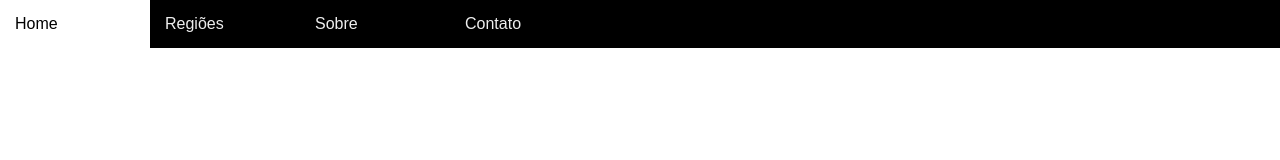
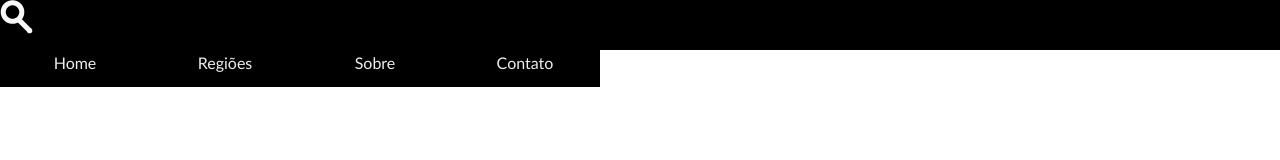
Before and after one commit to SamuelNeto/first-repository, a website: page index.html in a window 1280 px wide. Drawn offline with Linux system fonts and the light colour scheme.

Commit message:
Início de Criação de Barra de Pesquisa(SB) 1.0

```diff
--- a/css/style.css
+++ b/css/style.css
@@ -1,7 +1,6 @@
 /*
 @charset "UTF-8";
 display: inline-block;
-height: 40px;
 height: 200px;
 width: 100%;
 color: white;
@@ -47,7 +46,8 @@ background-color: #ddd;
 display: block
 background-color: #5186db
 background-color: #4444ee;
-padding: 0;
+padding: 15px;
+height: 50px;
 */
 /* Variables
 $nav-color: ;
@@ -76,15 +76,17 @@ $nav-color: ;
 
 /* Menu and Menu`s Link */
 .menu {
+	height: 50px;
 	width: 100%;
-	height: 48px;
 	font-family: Arial, Helvetica, sans-serif;
 }
 .menu a {
 	display: block;
 	color: #eee;
 	text-decoration: none;
+	font-family: 'Trebuchet MS', 'Lucida Sans Unicode', 'Lucida Grande', 'Lucida Sans', Arial, sans-serif ;
 	padding: 15px;
+	/* padding-right: 15px; */
 	transition: all ease-in .2s;
 }
 
@@ -97,6 +99,7 @@ $nav-color: ;
 .menu ul li {
 	width: 150px;
 	float: left;
+	text-align: center;
 }
 /* Sub-list */
 .menu ul ul {
@@ -126,6 +129,8 @@ label[for="btn-menu"] {
 	height: 50px;
 	width: 50px;
 }
+/* Search Button */
+.btn-search
 
 /* Responsiveness */
 @media(max-width: 800px) {
@@ -144,7 +149,6 @@ label[for="btn-menu"] {
 	.menu ul li {
 		float: none;
 		width: 100%;
-		text-align: center;
 	}
 	.menu ul ul {
 		position: static;
--- a/index.html
+++ b/index.html
@@ -22,6 +22,7 @@
 	<input type="checkbox" id="btn-menu">
 	<label for="btn-menu" class="sec-back-color">&#9776;</label>
 	<nav class="menu sec-back-color">
+		<img src="img/lupa.png" alt="Botão de Pesquisa" class="btn-search">
 		<ul>
 			<li class="core-color"><a href="#" id="home">Home</a></li>
 			<li><a href="#">Regiões</a>
@@ -47,10 +48,11 @@
 		} else if(!(i < 2 || i > 6)) {
 			list_items[i].className = 'core-color sec-2-back-color'
 		}
-		function getScrWidth(ctx, next){
+		const setClassName = ctx => {}
+		const getScrWidth = (ctx, next) => {
 			let screenWidth = screen.width
-
 			ctx.scrWidth = screenWidth
+			next()
 		} */
 		let lists = document.getElementsByTagName('ul')
 		lists[1].style.backgroundColor = '#fff'
--- a/package.json
+++ b/package.json
@@ -1,6 +1,6 @@
 {
   "name": "first-repository",
-  "version": "1.2.1",
+  "version": "1.3.1",
   "description": "Primeiro repositório para aprendizado do Git e GitHub",
   "main": "index.js",
   "scripts": {
```
Also changed, not shown: img/lupa.png (added).
